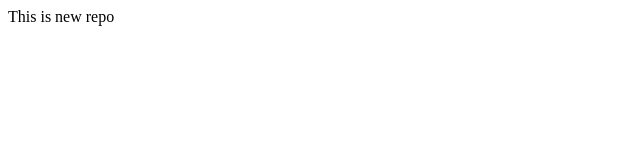
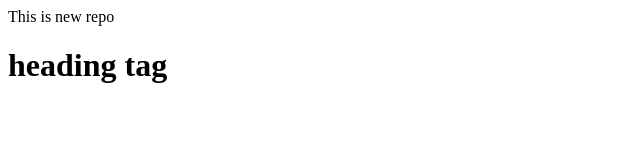
Before and after one commit to GauravRajput123/localrepo, a plain HTML site: page index.html in a window 1280 px wide. Shown: the whole page, without its empty margins (0-640 px from the left). Drawn offline with Linux system fonts and the light colour scheme.

Commit message:
add new tag

```diff
--- a/index.html
+++ b/index.html
@@ -1 +1,2 @@
 <p>This is new repo</p>
+<h1>heading tag</h1>
```
Also changed, not shown: 1 other file.
